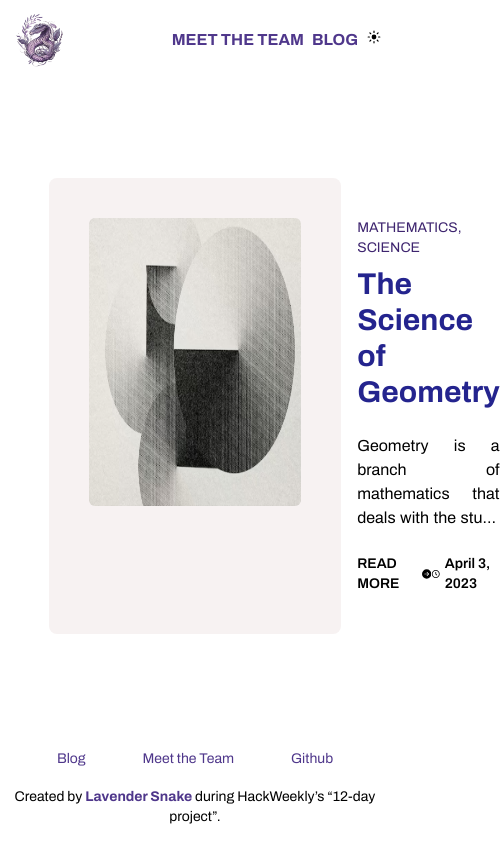
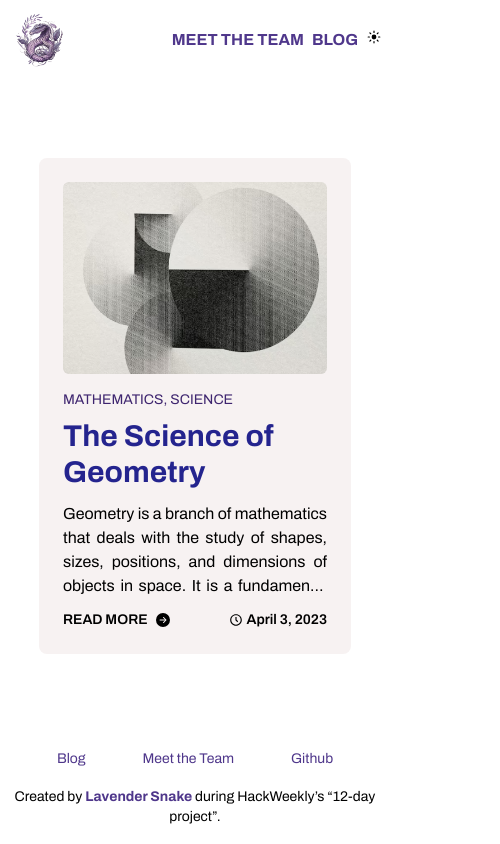
Before and after one commit to Hack-Weekly/lavender-snake-blog, a Next.js app: page / in a window 390 px wide. Shown: the whole page, 500 px wide, since content can reach past the window. Built offline with nearby package versions, Linux system fonts and the light colour scheme.

Commit message:
responsive-featured-post

```diff
--- a/app/(public)/components/FeaturedPost.tsx
+++ b/app/(public)/components/FeaturedPost.tsx
@@ -63,23 +63,23 @@ export default function FeaturedPost() {
     const datetime = new Date(mockData.datetime).toLocaleDateString(undefined, {year: 'numeric', month: 'long', day: 'numeric' });
 
 	return (
-		<div className={`flex w-[75%] lg:w-[70%] p-10 bg-grey-redtint dark:bg-primary-800 rounded-lg ${inter.variable} font-inter cursor-pointer`} >
+		<div className={`flex flex-col sm:flex-row items-center w-[80%] md:w-[75%] lg:w-[70%] p-6 lg:p-10 bg-grey-redtint dark:bg-primary-800 rounded-lg ${inter.variable} font-inter cursor-pointer`} >
             <Image
-                className="aspect-video h-72 w-96 rounded-md"
+                className="h-48 sm:h-60 sm:w-5/12 mb-4 sm:mb-0 rounded-md"
                 src="/images/ArticleImage.png"
                 alt="Featured Image"
-                width={320}
+                width={384}
                 height={240}
                 priority
             />
-            <div className="flex flex-col justify-center w-full ml-14 mr-4">
+            <div className="flex flex-col justify-center w-full ml-8 lg:ml-14 mr-8 sm:mr-4">
                 <div className="text-sm text-primary-600 dark:text-primary-100">
                     {tags}
                 </div>
                 <div className="text-3xl font-bold text-title my-2">
                     {mockData.title}
                 </div>
-                <div className="text-justify my-4"
+                <div className="text-justify my-1 sm:my-4"
                     style={{
                         display: "-webkit-box",
                         WebkitLineClamp: "4",
--- a/tailwind.config.js
+++ b/tailwind.config.js
@@ -62,6 +62,9 @@ module.exports = {
 			fontFamily: {
 				serif: ["var(--font-serif)", ...defaultTheme.fontFamily.serif],
 			},
+			screens: {
+				"xs": "480px",
+			}
 		},
 	},
 	plugins: [],
```
